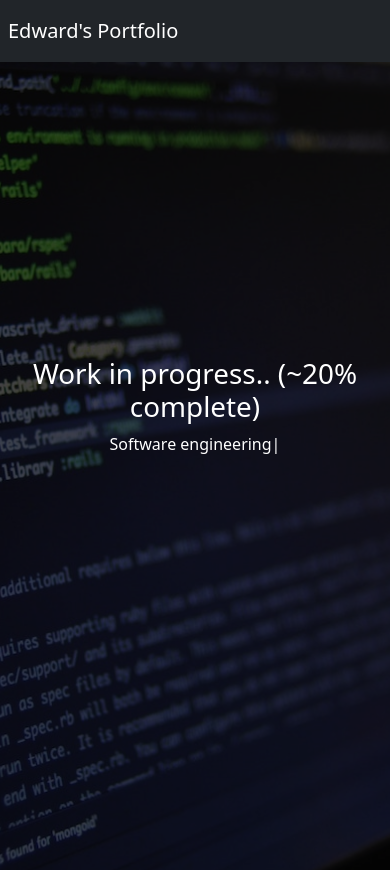
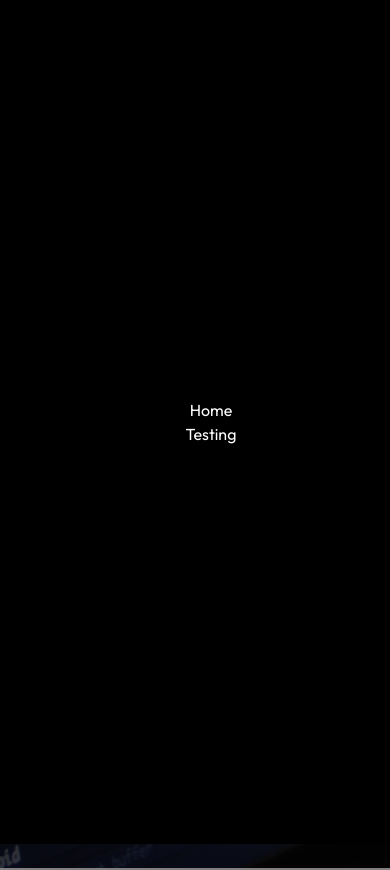
Before and after one commit to Ed0207/edPortfolio, a React (Create React App) app: page /#/ in a window 390 px wide. Shown: the top 870 px of the page. Built offline with nearby package versions, Linux system fonts and the light colour scheme; no server answers.

Commit message:
navigation bar rework + font change

```diff
--- a/src/components/AboutMe.css
+++ b/src/components/AboutMe.css
@@ -5,7 +5,7 @@
     text-align: center;
     display: block;
     background-color: gray;
-    padding-top: 10vh;
+    padding-top: 3vh;
 }
 
 
--- a/src/components/Hero.css
+++ b/src/components/Hero.css
@@ -20,8 +20,9 @@
     top: 0;
     left: 0;
     background-color: #000;
-    opacity: 0.7;
+    opacity: 0.77;
 }
+
 
 .hero-content{
     color: white;
@@ -30,6 +31,7 @@
     text-align: center;
     /* animation: fade-in 1s; */
 }
+
 
 /* @keyframes fade-in {
     from {
--- a/src/components/Navbar.css
+++ b/src/components/Navbar.css
@@ -0,0 +1,34 @@
+.title{
+    position: relative;
+    top: 0;
+    left: 0;
+    z-index: 1;
+    display: flex;
+    justify-content: space-between;
+}
+
+.nav-menu{
+    list-style-type: none;
+    display: flex;
+}
+
+.nav-menu li{
+    padding-left: 1vw;
+    padding-right: 1vw;
+}
+
+/* changing navigation bar button when corresponding device apply */
+@media screen and (max-width: 1040px) {
+    .nav-menu{
+        background-color: black;
+        flex-direction: column;
+        justify-content: center;
+        align-items: center;
+        height: 100vh;
+        width: 100%;
+        position: absolute;
+        top: 0;
+        left: 0;
+        z-index: 1;
+    }
+}
--- a/src/components/Navbar.js
+++ b/src/components/Navbar.js
@@ -1,14 +1,32 @@
 import React from 'react';
 import "./Navbar.css"
+import { Link } from 'react-router-dom';
 
 function Navbar (props) {
 
+    let banner = props.name
+
+    if(props.name == null){
+        banner = "Ed's portfolio"
+    }
+
     // props.name = Ed's portfolio
     return(
-        <div>
-            <nav className="navbar navbar-dark bg-dark">
+        <div className="title">
+            <Link to="/">
+                {banner}
+            </Link>
+            <ul className='nav-menu'>
+                <li>
+                    <Link to="/">Home</Link>
+                </li>
+                <li>
+                    <Link to="/test">Testing</Link>
+                </li>
+            </ul>
+            {/* <nav className="navbar navbar-dark bg-dark">
                     <a className="navbar-brand mr-auto p-2" href="./">{props.name}</a>
-            </nav>
+            </nav> */}
         </div>
     );
 }
--- a/src/components/ProjectCard.js
+++ b/src/components/ProjectCard.js
@@ -46,7 +46,7 @@ function repoSort(repos){
 }
 
 
-// // old implementation (cuases infinite render loop)
+// // old, buggy implementation (cuases infinite render loop)
 // // fetch github repository information
 
 // async function getRepo(){
--- /dev/null
+++ b/src/index.css
@@ -0,0 +1,31 @@
+@import url('https://fonts.googleapis.com/css2?family=Outfit:wght@100;200;300;400;500;600;700;800;900&display=swap');
+/* import font style */
+
+*{
+    font-family: 'outfit', sans-serif;
+}
+
+body{
+    background-color: black;
+}
+
+h1, h2, h3, h4, h5, h6, p, a{
+    color: white;
+    text-decoration: none;
+}
+
+/* fading animation */
+.hidden{
+    opacity: 0;
+    transition: all 2s;
+}
+
+.show{
+    opacity: 1;
+}
+
+@media(prefers-reduced-motion) {
+    .hidden{
+        transition: none;
+    }
+}
--- a/src/index.js
+++ b/src/index.js
@@ -2,6 +2,7 @@ import React from 'react';
 import ReactDOM from 'react-dom/client';
 import App from './App';
 import { HashRouter } from 'react-router-dom';
+import './index.css'
 // import { BrowserRouter, HashRouter } from 'react-router-dom';
 // import reportWebVitals from './reportWebVitals';
 
--- a/src/routes/Anime.css
+++ /dev/null
@@ -1,14 +0,0 @@
-.hidden{
-    opacity: 0;
-    transition: all 2s;
-}
-
-.show{
-    opacity: 1;
-}
-
-@media(prefers-reduced-motion) {
-    .hidden{
-        transition: none;
-    }
-}
--- a/src/routes/Home.js
+++ b/src/routes/Home.js
@@ -4,7 +4,6 @@ import Hero from '../components/Hero';
 import AboutMe from '../components/AboutMe';
 import ProjectCard from '../components/ProjectCard';
 import Footer from '../components/Footer';
-import './Anime.css'
 
 function Home(){
     return(
--- a/src/routes/Test.js
+++ b/src/routes/Test.js
@@ -1,7 +1,9 @@
 import React from 'react'
+import Navbar from '../components/Navbar';
 
 function Test(){
     return(<div>
+        <Navbar></Navbar>
         <h1>Testing page</h1>
     </div>)
 }
```
